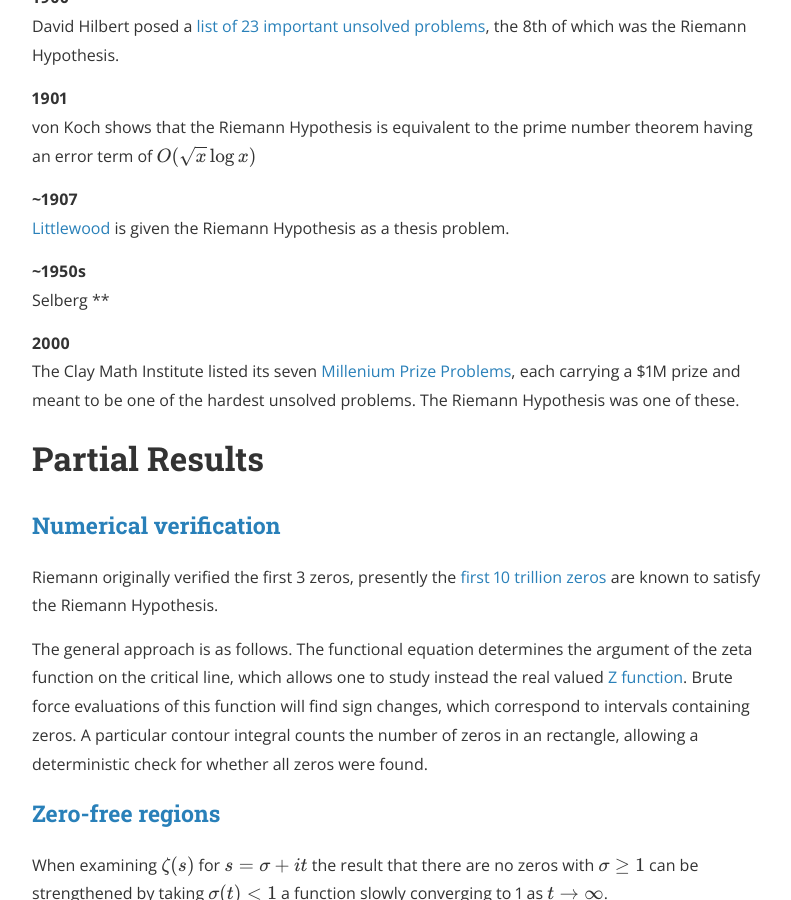
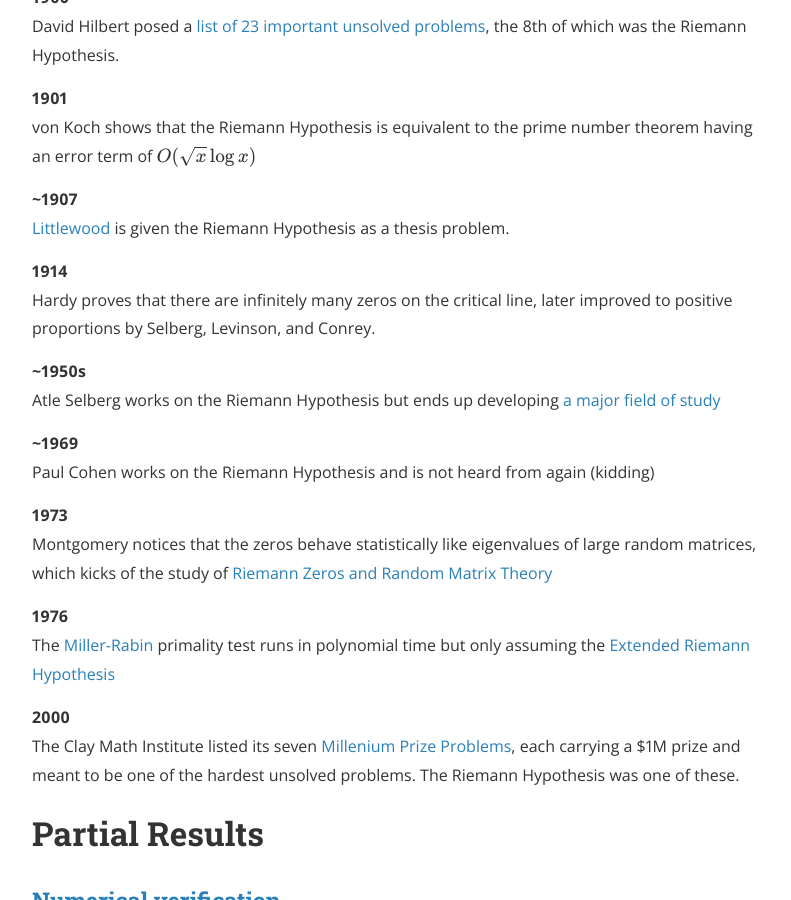
Before and after one commit to rfurman/pnphard, a Jekyll site: the page built from riemann.md, in a window 1280 px wide and 900 px high, scrolled down 2314 px. Shown: the whole window, without its empty margins (240-1031 px from the left). Built offline with Jekyll 4.4.1, drawn with Linux system fonts in a browser that asks for light colours; nearby versions of some CDN libraries; formulas are drawn with MathJax 3; comment, search, counter and statistics services are not loaded.

Commit message:
Expand on RH

```diff
--- a/riemann.md
+++ b/riemann.md
@@ -71,8 +71,20 @@ History
 ~1907
 : [Littlewood](https://en.wikipedia.org/wiki/John_Edensor_Littlewood) is given the Riemann Hypothesis as a thesis problem.
 
+1914
+: Hardy proves that there are infinitely many zeros on the critical line, later improved to positive proportions by Selberg, Levinson, and Conrey.
+
 ~1950s
-: Selberg **
+: Atle Selberg works on the Riemann Hypothesis but ends up developing [a major field of study](https://en.wikipedia.org/wiki/Selberg_trace_formula)
+
+~1969
+: Paul Cohen works on the Riemann Hypothesis and is not heard from again (kidding)
+
+1973
+: Montgomery notices that the zeros behave statistically like eigenvalues of large random matrices, which kicks of the study of [Riemann Zeros and Random Matrix Theory](http://www.bourbaphy.fr/keating.pdf)
+
+1976
+: The [Miller-Rabin](https://en.wikipedia.org/wiki/Miller–Rabin_primality_test) primality test runs in polynomial time but only assuming the [Extended Riemann Hypothesis](https://en.wikipedia.org/wiki/Generalized_Riemann_hypothesis#Extended_Riemann_hypothesis_(ERH))
 
 2000
 : The Clay Math Institute listed its seven [Millenium Prize Problems](https://en.wikipedia.org/wiki/Millennium_Prize_Problems), each carrying a $1M prize and meant to be one of the hardest unsolved problems.  The Riemann Hypothesis was one of these.
```
